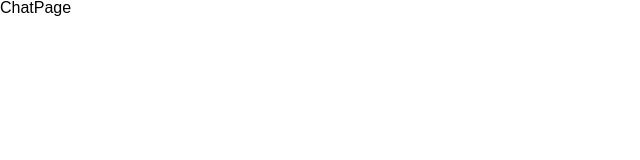
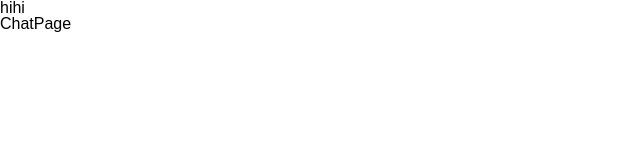
Before and after one commit to aotoyae/sainti, a Next.js app: page /chat in a window 1280 px wide. Shown: the top 160 px of the page, without its empty margins (0-640 px from the left). Built offline with nearby package versions, Linux system fonts and the light colour scheme.

Commit message:
feat: home, mail, chat page layout 설정

```diff
--- /dev/null
+++ b/src/app/(nav)/layout.tsx
@@ -0,0 +1,12 @@
+export default function NavLayout({
+  children,
+}: Readonly<{
+  children: React.ReactNode;
+}>) {
+  return (
+    <>
+      <p>hihi</p>
+      {children}
+    </>
+  );
+}
```
Also changed, not shown: src/app/(nav)/chat/page.tsx (renamed from src/app/chat/page.tsx), src/app/(nav)/home/page.tsx (renamed from src/app/home/page.tsx), src/app/(nav)/mail/page.tsx (renamed from src/app/mail/page.tsx).
